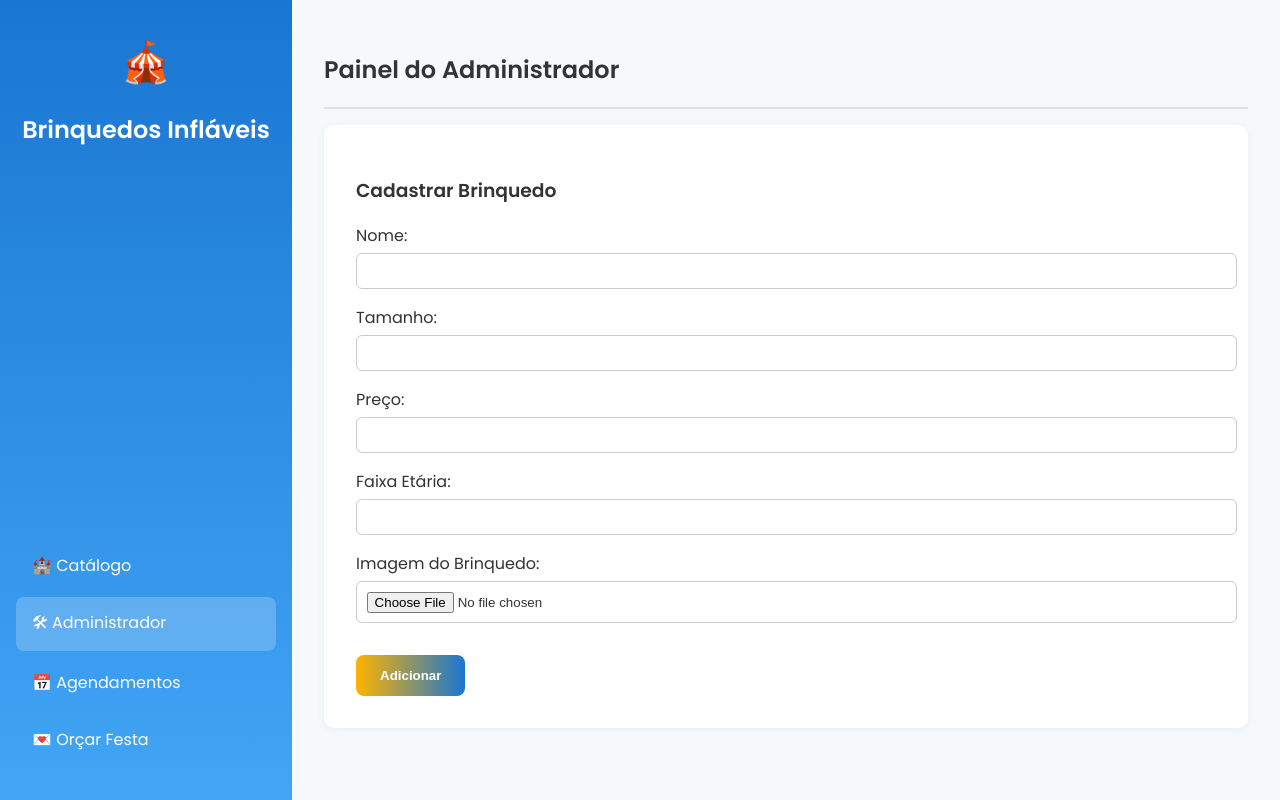
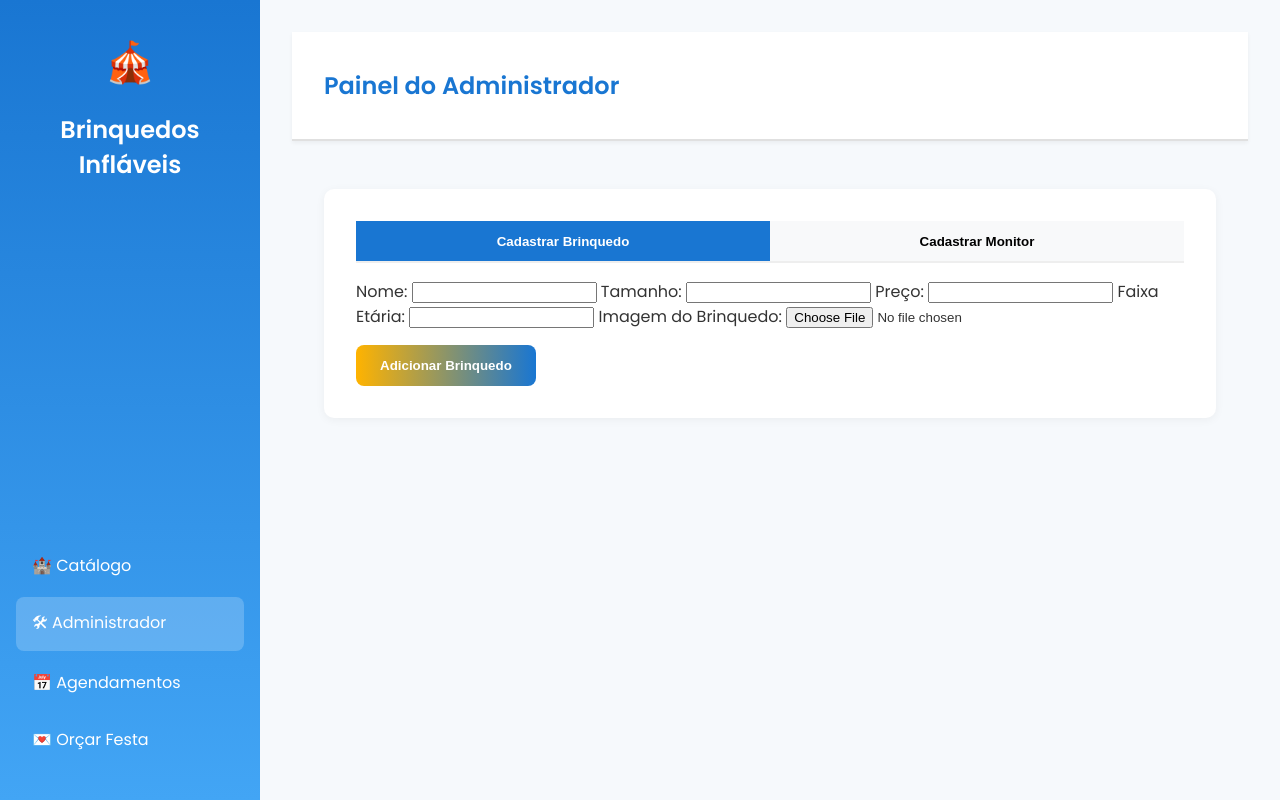
Before and after one commit to Fidelis09/Tech_Day, a Flask app: page /admin in a window 1280 px wide. Run offline with Flask 3, Linux system fonts and the light colour scheme.

Commit message:
Add monitor management and assignment to events
Introduces a Monitor model and enables admin to register monitors alongside toys. Updates the event scheduling flow to allow selection and assignment of available monitors, prevents double-booking on the same date, and displays monitor info in event listings. UI enhancements include tabbed forms for admin registration, monitor selection in event forms, flash messages for feedback, and improved layout and styling.

```diff
--- a/Web/app.py
+++ b/Web/app.py
@@ -2,6 +2,9 @@ from flask import Flask, render_template, request
 from storage import db
 
 app = Flask(__name__)
+# 🔹 ADICIONE ESTA LINHA ABAIXO:
+app.secret_key = "chave_super_secreta_123"  # pode ser qualquer texto
+
 app.config['SQLALCHEMY_DATABASE_URI'] = 'sqlite:///banco.db'
 app.config['SQLALCHEMY_TRACK_MODIFICATIONS'] = False
 db.init_app(app)
--- a/Web/routes.py
+++ b/Web/routes.py
@@ -1,29 +1,45 @@
 import os
 import datetime
 from app import app
-from flask import render_template, request, redirect, url_for, current_app
-from storage import Orcamento, db, Brinquedo
+from flask import render_template, request, redirect, url_for, current_app, flash
+from storage import Orcamento, db, Brinquedo, Monitor
 from werkzeug.utils import secure_filename
+
 
 # Cadastro de Brinquedo (Admin)
 @app.route('/admin', methods=['GET', 'POST'])
 def pagina_admin():
     if request.method == 'POST':
-        file = request.files['imagem']
-        filename = secure_filename(file.filename)
-        pasta_imagens = os.path.join(current_app.root_path, 'static', 'imagens')
-        os.makedirs(pasta_imagens, exist_ok=True)
-        file.save(os.path.join(pasta_imagens, filename))
-        brinquedo = Brinquedo(
-            nome=request.form['nome'],
-            tamanho=request.form['tamanho'],
-            preco=float(request.form['preco']),
-            faixa_etaria=request.form['faixa_etaria'],
-            caminho_imagem=filename
-        )
-        db.session.add(brinquedo)
+        tipo = request.form.get('tipo')
+
+        if tipo == 'brinquedo':
+            file = request.files['imagem']
+            filename = secure_filename(file.filename)
+            pasta_imagens = os.path.join(current_app.root_path, 'static', 'imagens')
+            os.makedirs(pasta_imagens, exist_ok=True)
+            file.save(os.path.join(pasta_imagens, filename))
+
+            brinquedo = Brinquedo(
+                nome=request.form['nome'],
+                tamanho=request.form['tamanho'],
+                preco=float(request.form['preco']),
+                faixa_etaria=request.form['faixa_etaria'],
+                caminho_imagem=filename
+            )
+            db.session.add(brinquedo)
+
+        elif tipo == 'monitor':
+            monitor = Monitor(
+                nome=request.form['nome'],
+                telefone=request.form['telefone'],
+                disponibilidade=bool(int(request.form['disponibilidade']))
+            )
+            db.session.add(monitor)
+
         db.session.commit()
+        flash("Cadastro realizado com sucesso!", "success")
         return redirect('/admin')
+
     page_content = render_template('novo_brinquedo.html')
     return render_template(
         'home.html',
@@ -31,6 +47,7 @@ def pagina_admin():
         page_title='Painel do Administrador',
         page_content=page_content
     )
+
 
 # Exclusão de Brinquedos Selecionados
 @app.route('/excluir_selecionados', methods=['POST'])
@@ -44,7 +61,9 @@ def excluir_selecionados():
                 os.remove(caminho_arquivo)
             db.session.delete(brinquedo)
     db.session.commit()
+    flash("Brinquedos selecionados excluídos com sucesso.", "success")
     return redirect('/usuario')
+
 
 # Página Inicial/Menu
 @app.route('/')
@@ -55,6 +74,7 @@ def home():
         page_title='Bem-vindo!',
         page_content='<p>Escolha uma das opções no menu ao lado para começar.</p>'
     )
+
 
 # Catálogo do Usuário
 @app.route('/usuario')
@@ -68,23 +88,36 @@ def pagina_usuario():
         page_content=page_content
     )
 
+
 # Cadastro de Orçamento/Agendamento
 @app.route('/orcamentos', methods=['GET', 'POST'])
 def orcamentos():
     brinquedos = Brinquedo.query.all()
+    monitores = Monitor.query.filter_by(disponibilidade=True).all()
+
     if request.method == 'POST':
         nome_cliente = request.form['nome_cliente']
         telefone = request.form['telefone']
         endereco = request.form['endereco']
         brinquedos_ids = request.form.getlist('brinquedos')
-        data_festa_str = request.form['data_festa']
-        hora_festa_str = request.form['hora_festa']
+        monitor_id = request.form.get('monitor_id')
+
+        data_festa = datetime.datetime.strptime(request.form['data_festa'], '%Y-%m-%d').date()
+        hora_festa = datetime.datetime.strptime(request.form['hora_festa'], '%H:%M').time()
 
         selecionados = Brinquedo.query.filter(Brinquedo.id.in_(brinquedos_ids)).all()
         valor_total = sum(b.preco for b in selecionados)
-        data_festa = datetime.datetime.strptime(data_festa_str, '%Y-%m-%d').date()
-        hora_festa = datetime.datetime.strptime(hora_festa_str, '%H:%M').time()
 
+        monitor = Monitor.query.get(monitor_id)
+
+        # 🔹 Verifica se o monitor já tem festa nesta data
+        ja_agendado = any(o.data_festa == data_festa for o in monitor.orcamentos)
+
+        if ja_agendado:
+            flash(f"O monitor {monitor.nome} já está agendado para esta data.", "error")
+            return redirect('/orcamentos')
+
+        # 🔹 Cria o novo orçamento normalmente
         orcamento = Orcamento(
             nome_cliente=nome_cliente,
             telefone=telefone,
@@ -93,18 +126,24 @@ def orcamentos():
             valor_total=valor_total,
             agendado=True,
             data_festa=data_festa,
-            hora_festa=hora_festa
+            hora_festa=hora_festa,
+            monitor_id=monitor_id
         )
+
         db.session.add(orcamento)
         db.session.commit()
+
+        flash(f"Festa agendada! Monitor {monitor.nome} reservado para {data_festa.strftime('%d/%m/%Y')}.", "success")
         return redirect('/agendamentos')
-    page_content = render_template('orcamentos.html', brinquedos=brinquedos)
+
+    page_content = render_template('orcamentos.html', brinquedos=brinquedos, monitores=monitores)
     return render_template(
         'home.html',
         active_page='orcamentos',
         page_title='Realizar Orçamento',
         page_content=page_content
     )
+
 
 # Listagem de Agendamentos
 @app.route('/agendamentos')
--- a/Web/static/style.css
+++ b/Web/static/style.css
@@ -158,3 +158,152 @@ body {
     border-radius: 6px;
     border: 1px solid #c5e1fa;
 }
+.tabs {
+    display: flex;
+    border-bottom: 2px solid #eee;
+    margin-bottom: 1rem;
+}
+.tab-button {
+    flex: 1;
+    padding: 0.8rem;
+    border: none;
+    cursor: pointer;
+    background: #f8f9fa;
+    font-weight: 600;
+}
+.tab-button.active {
+    background: #1976d2;
+    color: white;
+}
+.tab-content {
+    display: none;
+}
+.tab-content.active {
+    display: block;
+}
+.alert {
+  padding: 10px 15px;
+  border-radius: 6px;
+  margin-bottom: 15px;
+}
+.alert-success {
+  background: #c8e6c9;
+  color: #256029;
+}
+.alert-error {
+  background: #ffcdd2;
+  color: #b71c1c;
+}
+/* ======== LAYOUT GERAL ======== */
+html, body {
+    margin: 0;
+    padding: 0;
+    height: 100%;
+    overflow: hidden; /* impede rolagem global */
+    font-family: 'Poppins', sans-serif;
+    background: #f6f9fc;
+}
+
+/* Estrutura base */
+.container {
+    display: flex;
+    height: 100vh;
+    width: 100vw;
+}
+
+/* ======== SIDEBAR ======== */
+.sidebar {
+    position: fixed;
+    left: 0;
+    top: 0;
+    width: 260px;
+    height: 100vh;
+    background: linear-gradient(180deg, #1976d2, #42a5f5);
+    color: white;
+    display: flex;
+    flex-direction: column;
+    justify-content: space-between;
+    padding: 2rem 1rem;
+    box-sizing: border-box;
+}
+
+/* ======== CONTEÚDO PRINCIPAL ======== */
+.content {
+    margin-left: 260px;
+    width: calc(100vw - 260px);
+    height: 100vh;
+    display: flex;
+    flex-direction: column;
+    overflow: hidden; /* impede rolar tudo */
+}
+
+/* ======== CABEÇALHO E BOTOES FIXOS ======== */
+.page-header {
+    flex-shrink: 0;
+    background: white;
+    border-bottom: 2px solid #e0e0e0;
+    padding: 1rem 2rem;
+    font-weight: 600;
+    color: #1976d2;
+    box-shadow: 0 2px 4px rgba(0, 0, 0, 0.05);
+    position: sticky;
+    top: 0;
+    z-index: 10; /* fica sobre o conteúdo rolável */
+}
+
+/* Botões de ação no topo */
+.fixed-actions {
+    position: sticky;
+    top: 4.5rem; /* logo abaixo do header */
+    background: #f6f9fc;
+    padding: 0.5rem 2rem;
+    display: flex;
+    justify-content: flex-end;
+    gap: 10px;
+    z-index: 9;
+}
+
+/* ======== CONTEÚDO QUE ROLA ======== */
+.page-content {
+    flex-grow: 1;
+    overflow-y: auto;
+    padding: 2rem;
+    box-sizing: border-box;
+}
+
+/* ======== RESPONSIVIDADE ======== */
+@media (max-width: 768px) {
+    .sidebar {
+        position: relative;
+        width: 100%;
+        height: auto;
+        flex-direction: row;
+        justify-content: space-around;
+        padding: 1rem;
+    }
+
+    .content {
+        margin-left: 0;
+        width: 100%;
+        height: calc(100vh - 80px);
+    }
+
+    .page-content {
+        padding: 1rem;
+    }
+
+    .fixed-actions {
+        position: sticky;
+        top: 3.5rem;
+        padding: 0.5rem 1rem;
+    }
+}
+
+/* Scrollbar personalizado */
+::-webkit-scrollbar {
+    width: 8px;
+}
+::-webkit-scrollbar-thumb {
+    background-color: rgba(0, 0, 0, 0.2);
+    border-radius: 4px;
+}
--- a/Web/templates/home.html
+++ b/Web/templates/home.html
@@ -23,6 +23,14 @@
 
         <main class="content">
             <header class="page-header">
+                {% with messages = get_flashed_messages(with_categories=true) %}
+  {% if messages %}
+    {% for category, message in messages %}
+      <div class="alert alert-{{ category }}">{{ message }}</div>
+    {% endfor %}
+  {% endif %}
+{% endwith %}
+
                 <h2>{{ page_title }}</h2>
             </header>
             <section class="page-content">
--- a/Web/templates/novo_brinquedo.html
+++ b/Web/templates/novo_brinquedo.html
@@ -1,6 +1,13 @@
 <div class="card">
-    <h3>Cadastrar Brinquedo</h3>
-    <form method="post" enctype="multipart/form-data" class="form">
+    <div class="tabs">
+        <button class="tab-button active" onclick="openTab(event, 'brinquedo')">Cadastrar Brinquedo</button>
+        <button class="tab-button" onclick="openTab(event, 'monitor')">Cadastrar Monitor</button>
+    </div>
+
+    <!-- Aba Brinquedo -->
+    <div id="brinquedo" class="tab-content active">
+        <form method="post" enctype="multipart/form-data">
+            <input type="hidden" name="tipo" value="brinquedo">
             <label>Nome:
                 <input type="text" name="nome" required>
             </label>
@@ -16,6 +23,38 @@
             <label>Imagem do Brinquedo:
                 <input type="file" name="imagem" accept="image/*" required>
             </label>
-        <button type="submit" class="btn">Adicionar</button>
+            <button type="submit" class="btn">Adicionar Brinquedo</button>
         </form>
     </div>
+
+    <!-- Aba Monitor -->
+    <div id="monitor" class="tab-content">
+        <form method="post">
+            <input type="hidden" name="tipo" value="monitor">
+            <label>Nome:
+                <input type="text" name="nome" required>
+            </label>
+            <label>Telefone:
+                <input type="text" name="telefone">
+            </label>
+            <label>Disponível:
+                <select name="disponibilidade">
+                    <option value="1">Sim</option>
+                    <option value="0">Não</option>
+                </select>
+            </label>
+            <button type="submit" class="btn">Adicionar Monitor</button>
+        </form>
+    </div>
+</div>
+
+<script>
+function openTab(evt, tabName) {
+    const contents = document.querySelectorAll('.tab-content');
+    const buttons = document.querySelectorAll('.tab-button');
+    contents.forEach(c => c.classList.remove('active'));
+    buttons.forEach(b => b.classList.remove('active'));
+    document.getElementById(tabName).classList.add('active');
+    evt.currentTarget.classList.add('active');
+}
+</script>
```
Also changed, not shown: Web/storage.py (+8 -0 lines), Web/templates/agendamentos.html (+8 -0 lines), Web/templates/orcamentos.html (+11 -0 lines), Web/instance/banco.db, Web/static/imagens/castelinho2.jpeg (added), instance/banco.db. Lines whose indentation alone changed are shown as unchanged.
